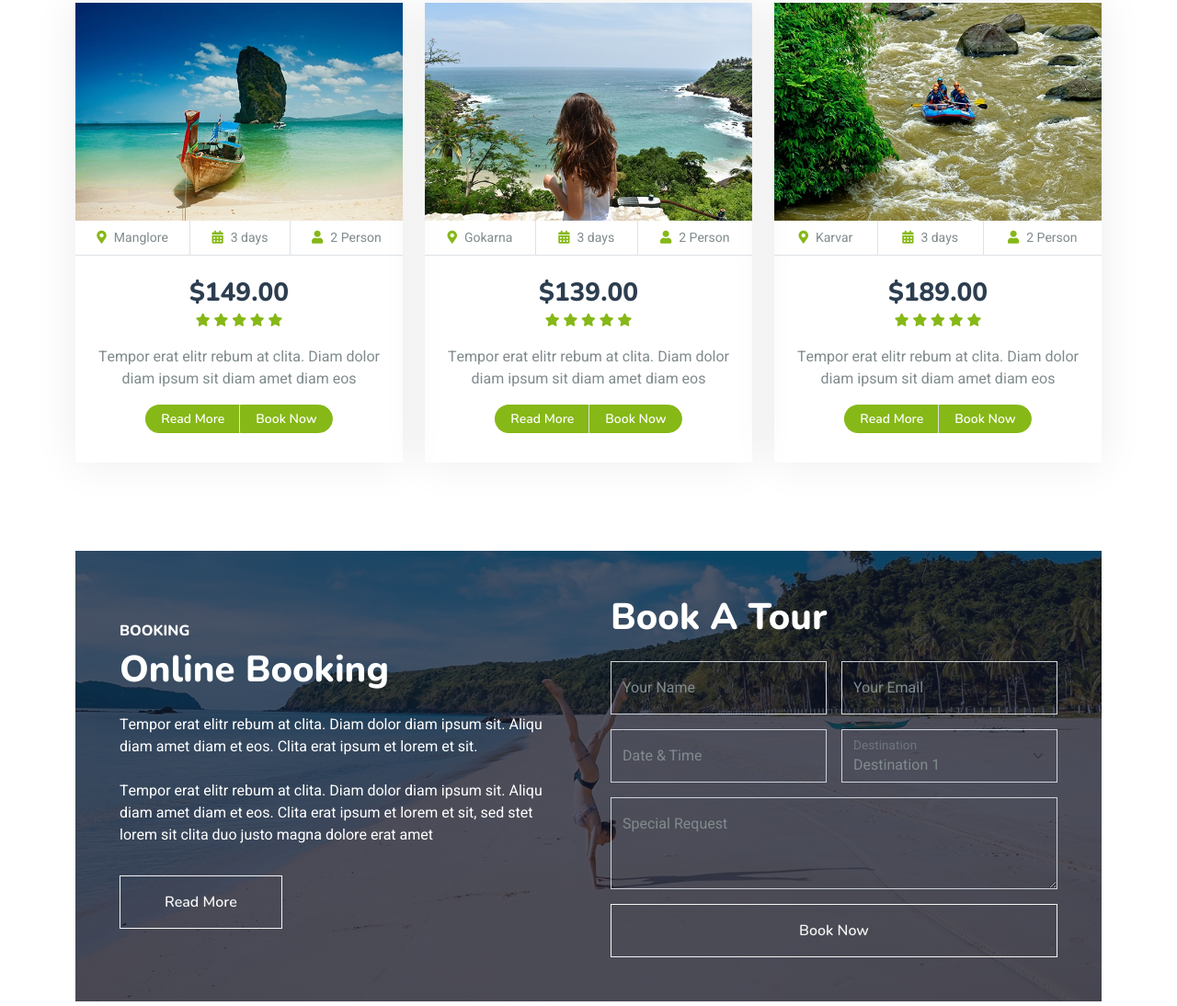
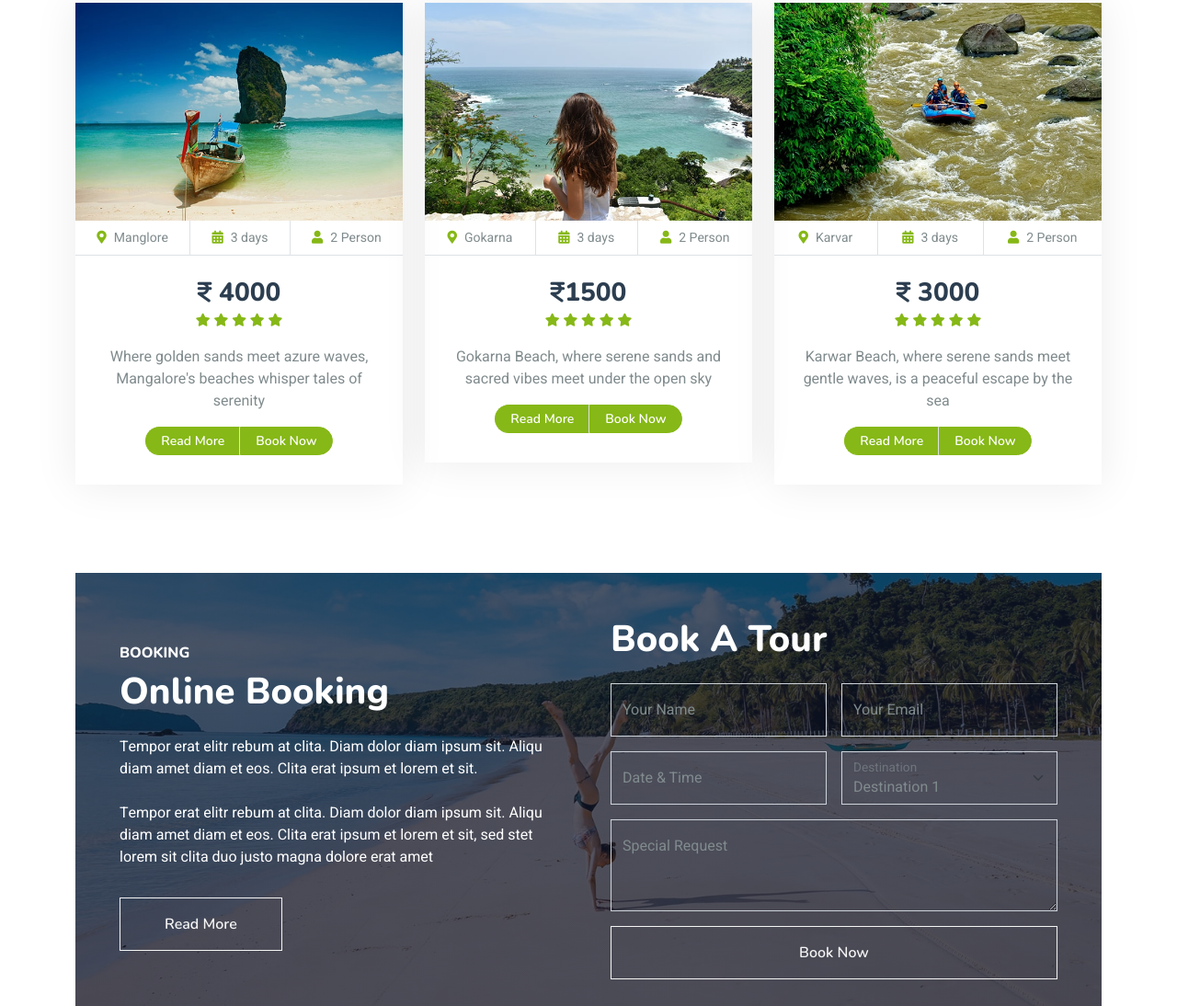
Before and after one commit to G0wda/TravelTrek, a plain HTML site: page package.html in a window 1280 px wide. Shown: the part 773-1867 px from the top of the page at 92% size. Drawn offline with nearby package versions, Linux system fonts and the light colour scheme.

Commit message:
some changes in doller

```diff
--- a/css/iternary.css
+++ b/css/iternary.css
@@ -234,3 +234,7 @@ input:focus, select:focus {
         position: static;
     }
 }
+fa-indian-rupee-sign:before, .fa-indian-rupee:before, .fa-inr:before {
+    content: "\e1bc";
+    font-size: 25px;
+}
--- a/css/register.css
+++ b/css/register.css
@@ -103,3 +103,7 @@
   .extra-links a:hover {
     color: #709d13;
   }
+  fa-indian-rupee-sign:before, .fa-indian-rupee:before, .fa-inr:before {
+    content: "\e1bc";
+    font-size: 25px;
+}
--- a/css/style.css
+++ b/css/style.css
@@ -89,6 +89,7 @@
     outline: none;
     transition: .5s;
 }
+
 
 .sticky-top.navbar-light .navbar-nav .nav-link {
     padding: 20px 0;
@@ -302,6 +303,10 @@
 
 
 /*** Testimonial ***/
+.fa-indian-rupee-sign:before, .fa-indian-rupee:before, .fa-inr:before {
+    content: "\e1bc";
+    font-size: 25px;
+}
 .testimonial-carousel::before {
     position: absolute;
     content: "";
--- a/package.html
+++ b/package.html
@@ -7,6 +7,8 @@
     <meta content="width=device-width, initial-scale=1.0" name="viewport">
     <meta content="" name="keywords">
     <meta content="" name="description">
+    <!-- icon link-->
+    <link rel="stylesheet" href="https://cdnjs.cloudflare.com/ajax/libs/font-awesome/6.6.0/css/all.min.css" integrity="sha512-Kc323vGBEqzTmouAECnVceyQqyqdsSiqLQISBL29aUW4U/M7pSPA/gEUZQqv1cwx4OnYxTxve5UMg5GT6L4JJg==" crossorigin="anonymous" referrerpolicy="no-referrer" />
 
     <!-- Favicon -->
     <link href="img/favicon.ico" rel="icon">
@@ -137,7 +139,7 @@
                             <small class="flex-fill text-center py-2"><i class="fa fa-user text-primary me-2"></i>2 Person</small>
                         </div>
                         <div class="text-center p-4">
-                            <h3 class="mb-0">$149.00</h3>
+                            <h3 class="mb-0"><span><i class="fa-solid fa-indian-rupee-sign"></i></span> 4000</h3>
                             <div class="mb-3">
                                 <small class="fa fa-star text-primary"></small>
                                 <small class="fa fa-star text-primary"></small>
@@ -145,7 +147,7 @@
                                 <small class="fa fa-star text-primary"></small>
                                 <small class="fa fa-star text-primary"></small>
                             </div>
-                            <p>Tempor erat elitr rebum at clita. Diam dolor diam ipsum sit diam amet diam eos</p>
+                            <p>Where golden sands meet azure waves, Mangalore's beaches whisper tales of serenity</p>
                             <div class="d-flex justify-content-center mb-2">
                                 <a href="#" class="btn btn-sm btn-primary px-3 border-end" style="border-radius: 30px 0 0 30px;">Read More</a>
                                 <a href="#" class="btn btn-sm btn-primary px-3" style="border-radius: 0 30px 30px 0;">Book Now</a>
@@ -164,7 +166,7 @@
                             <small class="flex-fill text-center py-2"><i class="fa fa-user text-primary me-2"></i>2 Person</small>
                         </div>
                         <div class="text-center p-4">
-                            <h3 class="mb-0">$139.00</h3>
+                            <h3 class="mb-0"><span><i class="fa-solid fa-indian-rupee-sign"></i></span>1500</h3>
                             <div class="mb-3">
                                 <small class="fa fa-star text-primary"></small>
                                 <small class="fa fa-star text-primary"></small>
@@ -172,7 +174,7 @@
                                 <small class="fa fa-star text-primary"></small>
                                 <small class="fa fa-star text-primary"></small>
                             </div>
-                            <p>Tempor erat elitr rebum at clita. Diam dolor diam ipsum sit diam amet diam eos</p>
+                            <p>Gokarna Beach, where serene sands and sacred vibes meet under the open sky</p>
                             <div class="d-flex justify-content-center mb-2">
                                 <a href="#" class="btn btn-sm btn-primary px-3 border-end" style="border-radius: 30px 0 0 30px;">Read More</a>
                                 <a href="#" class="btn btn-sm btn-primary px-3" style="border-radius: 0 30px 30px 0;">Book Now</a>
@@ -191,7 +193,7 @@
                             <small class="flex-fill text-center py-2"><i class="fa fa-user text-primary me-2"></i>2 Person</small>
                         </div>
                         <div class="text-center p-4">
-                            <h3 class="mb-0">$189.00</h3>
+                            <h3 class="mb-0"><span><i class="fa-solid fa-indian-rupee-sign"></i></span> 3000</h3>
                             <div class="mb-3">
                                 <small class="fa fa-star text-primary"></small>
                                 <small class="fa fa-star text-primary"></small>
@@ -199,7 +201,7 @@
                                 <small class="fa fa-star text-primary"></small>
                                 <small class="fa fa-star text-primary"></small>
                             </div>
-                            <p>Tempor erat elitr rebum at clita. Diam dolor diam ipsum sit diam amet diam eos</p>
+                            <p>Karwar Beach, where serene sands meet gentle waves, is a peaceful escape by the sea</p>
                             <div class="d-flex justify-content-center mb-2">
                                 <a href="#" class="btn btn-sm btn-primary px-3 border-end" style="border-radius: 30px 0 0 30px;">Read More</a>
                                 <a href="#" class="btn btn-sm btn-primary px-3" style="border-radius: 0 30px 30px 0;">Book Now</a>
```
